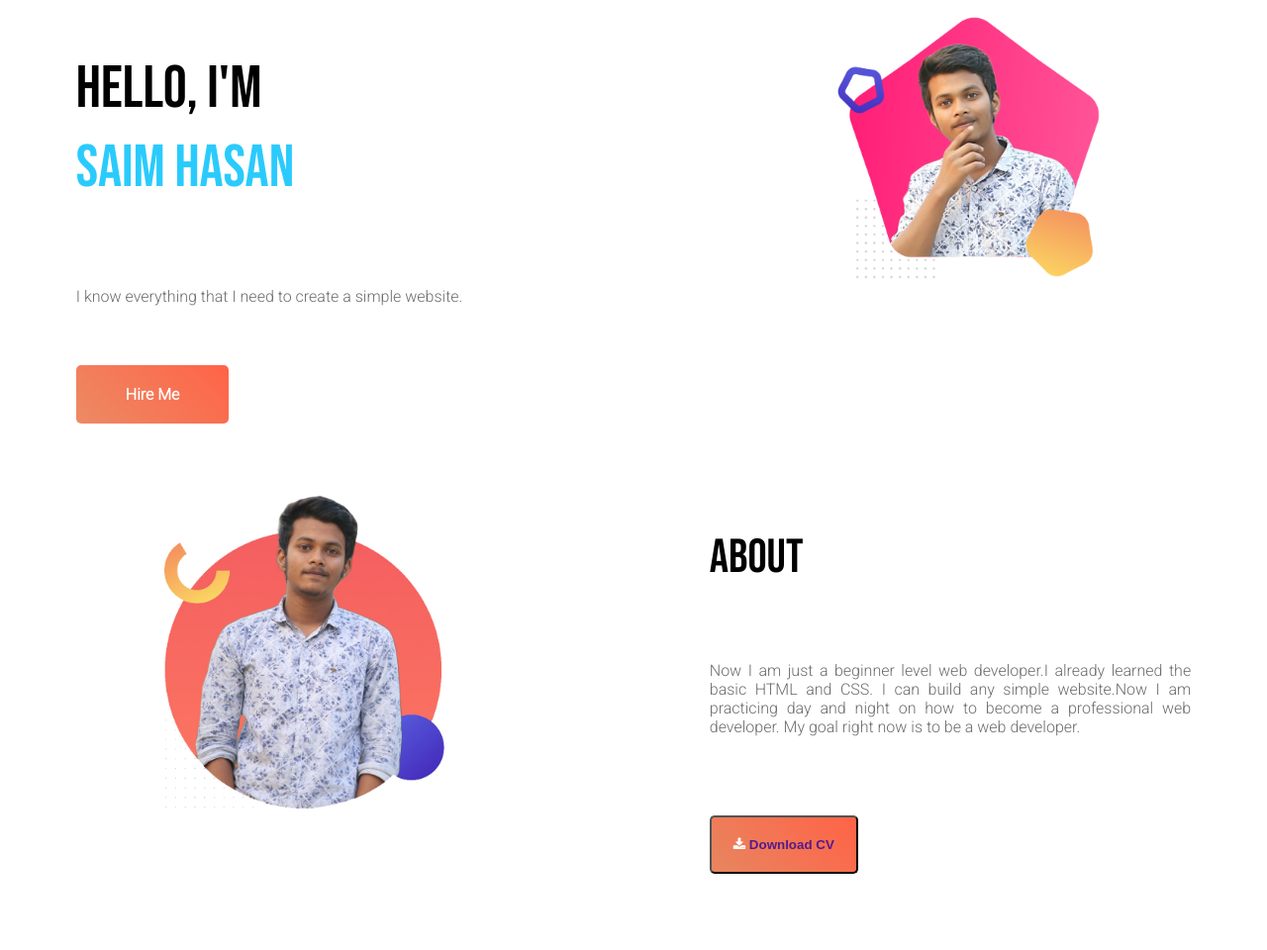
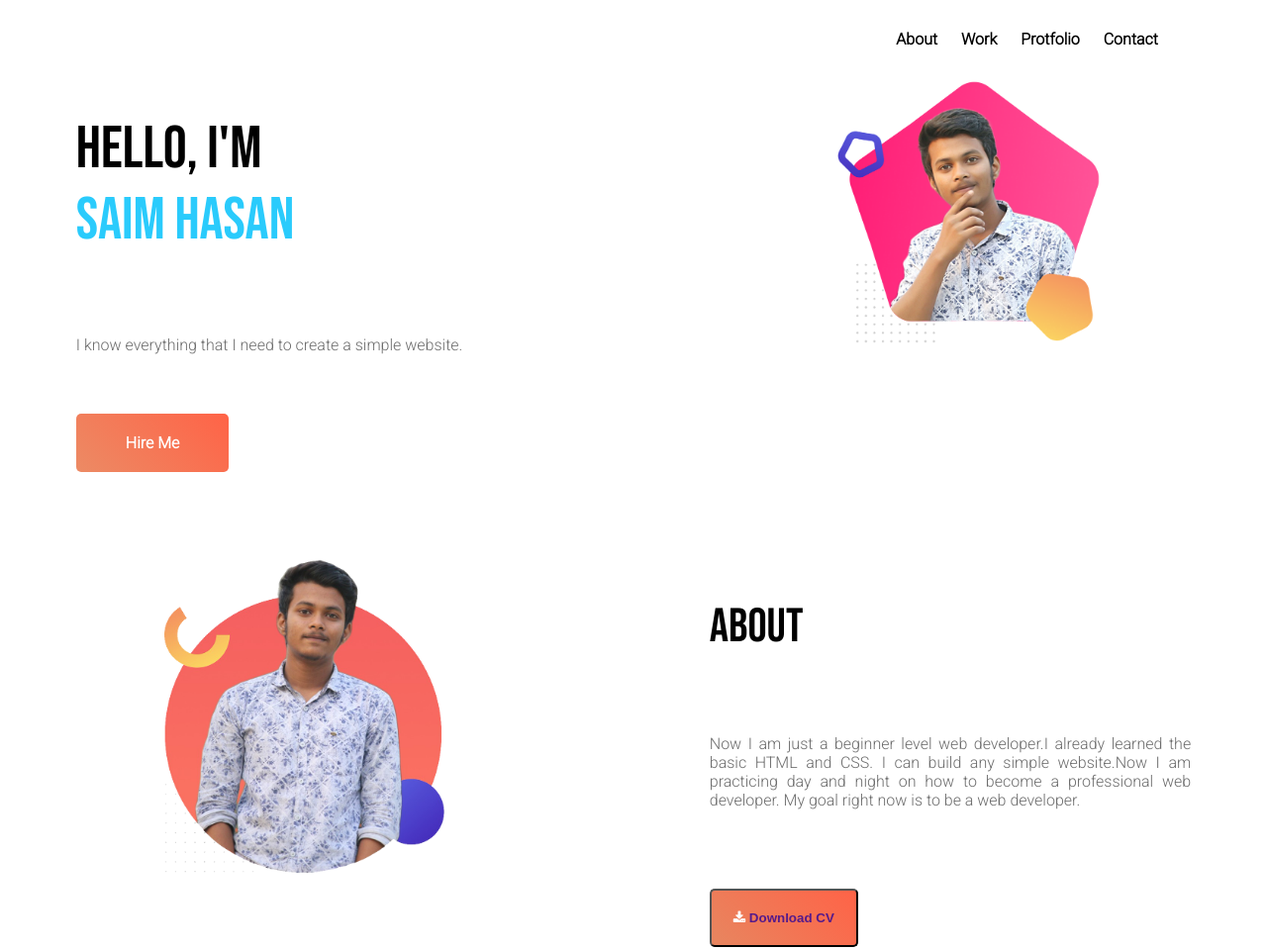
Before and after one commit to SaimHasanD/web.protfolio.saim, a plain HTML site: page index.html in a window 1280 px wide. Shown: the top 960 px of the page at 99% size. Drawn offline with Linux system fonts and the light colour scheme.

Commit message:
clear all

```diff
--- a/index.html
+++ b/index.html
@@ -10,6 +10,7 @@
     <link rel="stylesheet" href="https://cdnjs.cloudflare.com/ajax/libs/font-awesome/4.7.0/css/font-awesome.min.css">
 </head>
 <body>
+    <p id="menu"> <span class="menu"> About </span> <span class="menu">Work </span>  <span class="menu"> Protfolio </span> <span class="menu"> Contact</span> </p>
     <section >
         <div class="first-half">
             <h1>HELLO, I'M <br> <span id="blue"> SAIM HASAN</span> </h1>
@@ -69,7 +70,7 @@
         <div class="icon"><img src="images/icon1.png" alt=""></div>
         <div class="icon"><img src="images/icon2.png" alt=""></div>
         <div class="icon"><img src="images/icon3.png" alt=""></div>
-    </section>>
+    </section>
     </section>
 </body>
 
--- a/style.css
+++ b/style.css
@@ -2,19 +2,26 @@ body{
     font-family: 'Roboto', sans-serif;
     margin: 0%;
 }
-
+#menu{
+    text-align: right;
+    margin-top: 30px;
+    margin-right: 100px;
+    font-weight: 900;
+    color: black;
+}
+.menu{
+    padding: 40px 10px;
+}
 h1{
     font-size: 60px;
     font-weight: 300;
     size: 80px;
-    line-height: 80px;
     font-family: 'Bebas Neue', cursive;
 
 }
 h2{
     font-weight: 300;
     font-size: 48px;
-    line-height: 48px;
     font-family: 'Bebas Neue', cursive;
 }
 h3{
```
